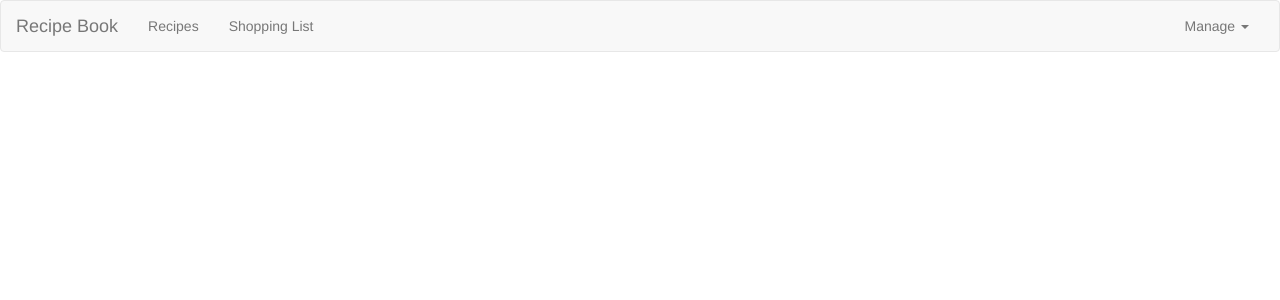
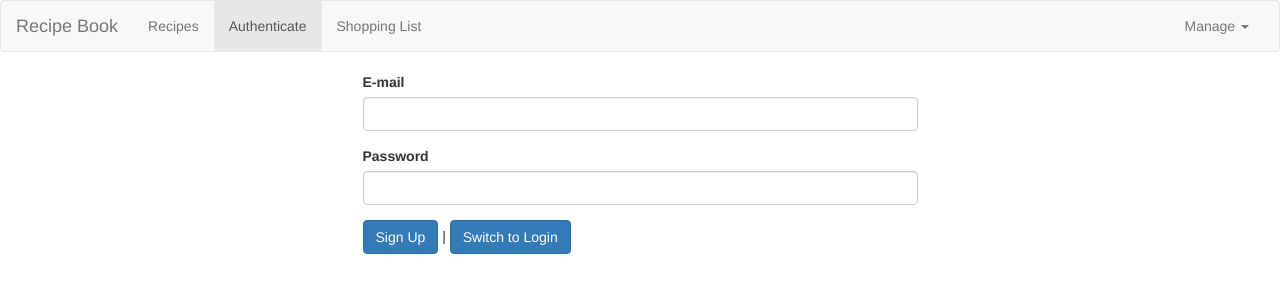
Before and after one commit to GDimitroff/recipe-book, an Angular app: page /auth in a window 1280 px wide. Before the commit this address led to /. Shown: the top 300 px of the page. Built offline with nearby package versions, Linux system fonts and the light colour scheme.

Commit message:
Basic auth page

```diff
--- a/src/app/app-routing.module.ts
+++ b/src/app/app-routing.module.ts
@@ -7,6 +7,7 @@
 import { RecipeDetailComponent } from './recipes/recipe-detail/recipe-detail.component';
 import { RecipeEditComponent } from './recipes/recipe-edit/recipe-edit.component';
 import { RecipesResolverService } from './recipes/recipes-resolver.service';
+import { AuthComponent } from './auth/auth.component';
 
 const routes: Routes = [
     {
@@ -41,6 +42,10 @@
     {
         path: 'shopping-list',
         component: ShoppingListComponent
+    },
+    {
+        path: 'auth',
+        component: AuthComponent
     }
 ];
 
--- a/src/app/app.module.ts
+++ b/src/app/app.module.ts
@@ -17,6 +17,7 @@
 import { RecipeStartComponent } from './recipes/recipe-start/recipe-start.component';
 import { RecipeEditComponent } from './recipes/recipe-edit/recipe-edit.component';
 import { RecipeService } from './recipes/recipe.service';
+import { AuthComponent } from './auth/auth.component';
 
 @NgModule({
     declarations: [
@@ -30,7 +31,8 @@
         ShoppingEditComponent,
         DropdownDirective,
         RecipeStartComponent,
-        RecipeEditComponent
+        RecipeEditComponent,
+        AuthComponent
     ],
     imports: [
         BrowserModule,
--- /dev/null
+++ b/src/app/auth/auth.component.html
@@ -0,0 +1,18 @@
+<div class="row">
+    <div class="col-xs-12 col-md-6 col-md-offset-3">
+        <form>
+            <div class="form-group">
+                <label for="email">E-mail</label>
+                <input type="email" id="email" class="form-control">
+            </div>
+            <div class="form-group">
+                <label for="password">Password</label>
+                <input type="password" id="password" class="form-control">
+            </div>
+            <div>
+                <button class="btn btn-primary">Sign Up</button> |
+                <button class="btn btn-primary">Switch to Login</button>
+            </div>
+        </form>
+    </div>
+</div>
--- a/src/app/header/header.component.html
+++ b/src/app/header/header.component.html
@@ -9,6 +9,7 @@
         <div class="navbar-collapse" [class.collapse]="collapsed" (window:resize)="collapsed = true">
             <ul class="nav navbar-nav">
                 <li routerLinkActive="active"><a routerLink="/recipes">Recipes</a></li>
+                <li routerLinkActive="active"><a routerLink="/auth">Authenticate</a></li>
                 <li routerLinkActive="active"><a routerLink="/shopping-list">Shopping List</a></li>
             </ul>
             <ul class="nav navbar-nav navbar-right">
```
Also changed, not shown: src/app/auth/auth.component.ts (added, +9 -0 lines).
